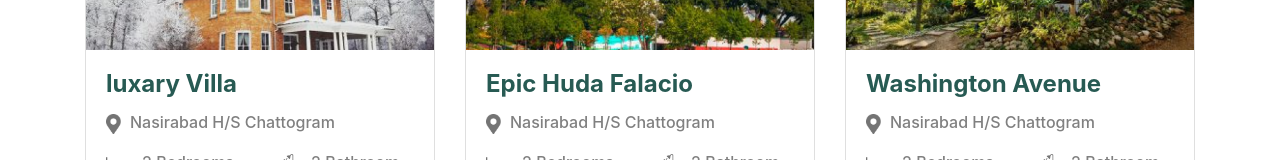
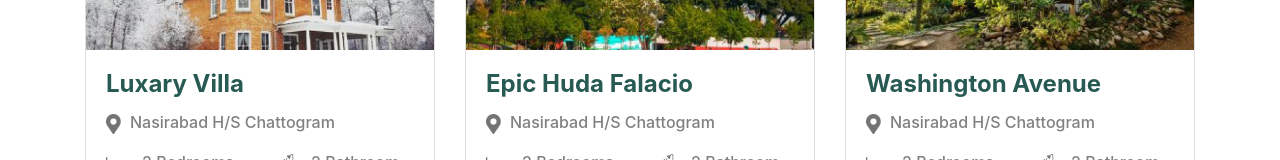
Before and after one commit to shahadat-rgb/apartment-hunt, a React (Create React App) app: page / in a window 1280 px wide. Shown: the part 1298-1458 px from the top of the page. Built offline with nearby package versions, Linux system fonts and the light colour scheme.

Commit message:
banner and rent section work done

```diff
--- a/src/Components/Home/Event/Event.js
+++ b/src/Components/Home/Event/Event.js
@@ -101,7 +101,7 @@ const Event = () => {
 <div class="card">
     <img class="card-img-top" src={rectangle4} alt="Card image cap"/>
     <div class="card-body">
-      <h4 style={{color:'#275a53',fontWeight:'bold'}} class="card-title">luxary Villa</h4>
+      <h4 style={{color:'#275a53',fontWeight:'bold'}} class="card-title">Luxary Villa</h4>
          <div style={{float:'left'}}>
          <img style={{height:'20px'}} src={location} alt=""/>
          </div>
```
